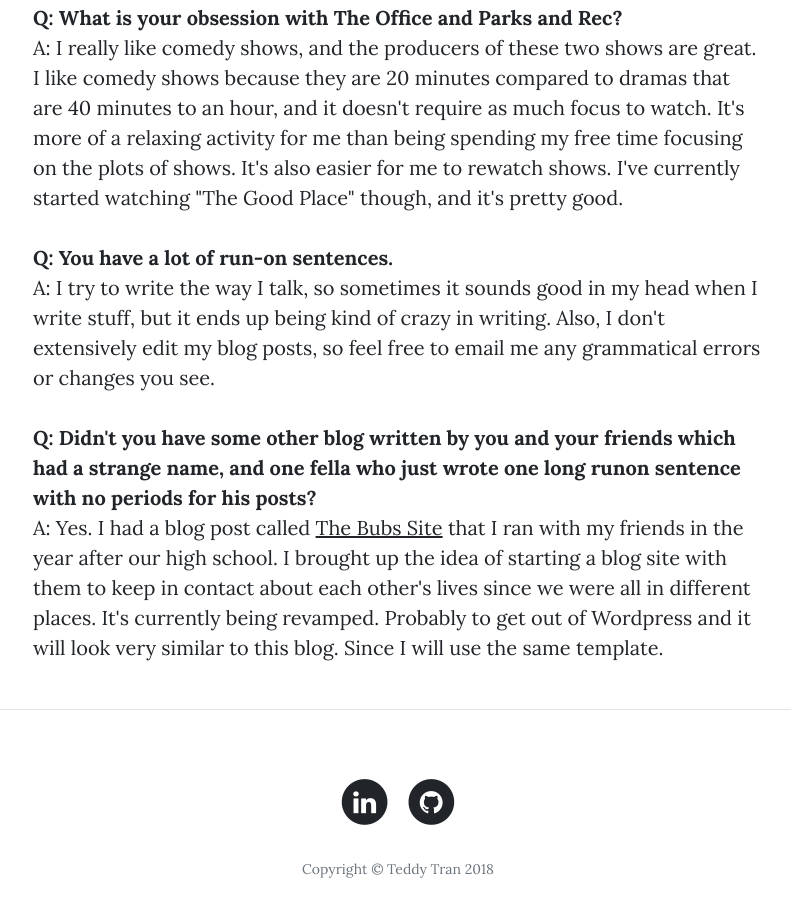
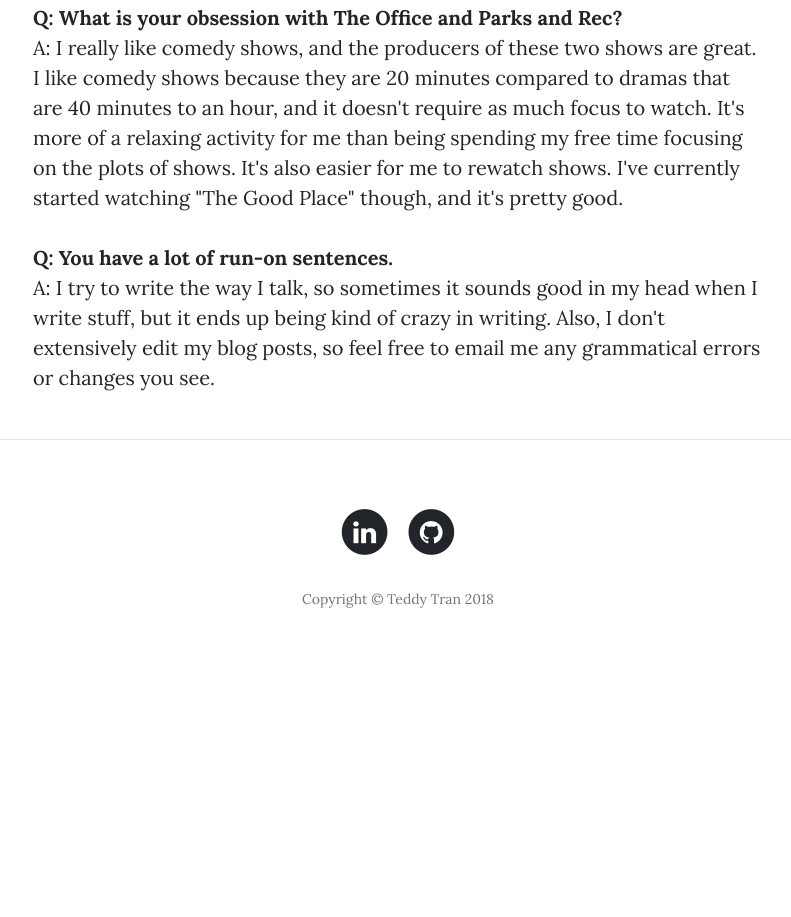
Before and after one commit to ttran428/ttran428.github.io, a website: page faq.html in a window 1280 px wide. Shown: the part 1328-2245 px from the top of the page, without its empty margins (242-1033 px from the left). After the commit the page ends 2003 px from the top, so only its background shows below. Drawn offline with nearby package versions, Linux system fonts and the light colour scheme.

Commit message:
changed faq

```diff
--- a/faq.html
+++ b/faq.html
@@ -88,9 +88,6 @@
             <p><strong>Q: You have a lot of run-on sentences.</strong> <br>
             A: I try to write the way I talk, so sometimes it sounds good in my head when I write stuff, but it ends up being kind of crazy in writing. Also, I don't extensively edit my blog posts, so feel free to email me any grammatical errors or changes you see.</p>
 
-            <p><strong>Q: Didn't you have some other blog written by you and your friends which had a strange name, and one fella who just wrote one long runon sentence with no periods for his posts? </strong> <br>
-              A: Yes. I had a blog post called <a href="https://thebubssite.wordpress.com/">The Bubs Site</a> that I ran with my friends in the year after our high school. I brought up the idea of starting a blog site with them to keep in contact about each other's lives since we were all in different places. It's currently being revamped. Probably to get out of Wordpress and it will look very similar to this blog. Since I will use the same template.</p>
-
           </div>
         </div>
       </div>
```
